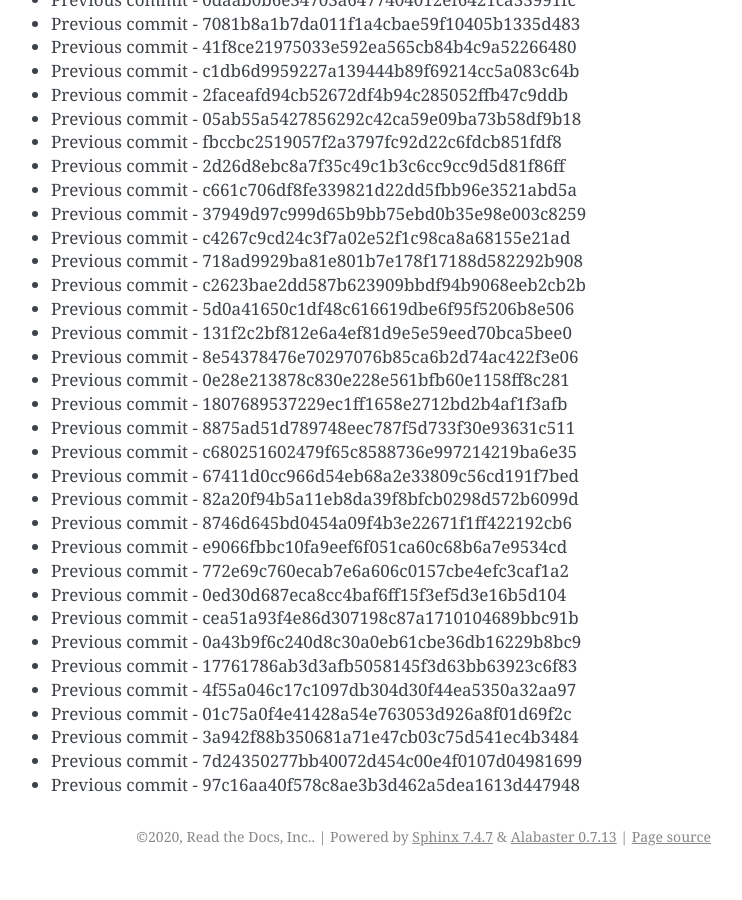
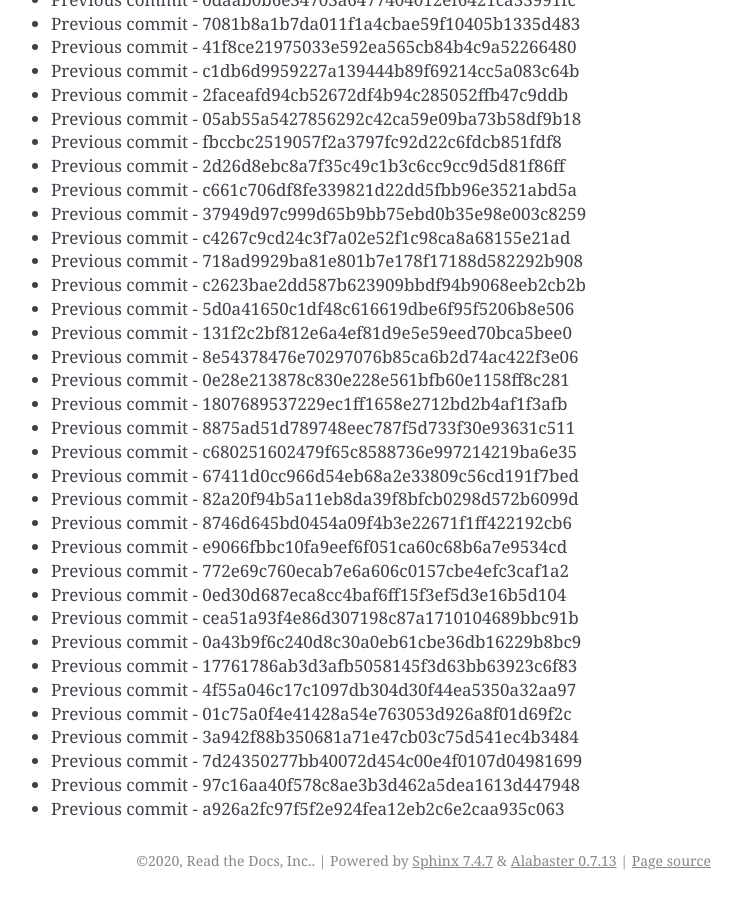
Before and after one commit to readthedocs/rtd-git-stresstest, a Sphinx documentation site: the page built from docs/updates.rst, in a window 1280 px wide and 900 px high, scrolled down 64836 px. Shown: the whole window, without its empty margins (399-1141 px from the left). Built offline with Sphinx 7.4.7, drawn with Linux system fonts in a browser that asks for light colours; before the commit the page ends 65712 px from its top, so only the background shows below that.

Commit message:
Generating commit from previous: a926a2fc97f5f2e924fea12eb2c6e2caa935c063

```diff
--- a/docs/updates.rst
+++ b/docs/updates.rst
@@ -2756,3 +2756,4 @@ It can be tested for any performance characteristics.
 * Previous commit - 3a942f88b350681a71e47cb03c75d541ec4b3484
 * Previous commit - 7d24350277bb40072d454c00e4f0107d04981699
 * Previous commit - 97c16aa40f578c8ae3b3d462a5dea1613d447948
+* Previous commit - a926a2fc97f5f2e924fea12eb2c6e2caa935c063
```
